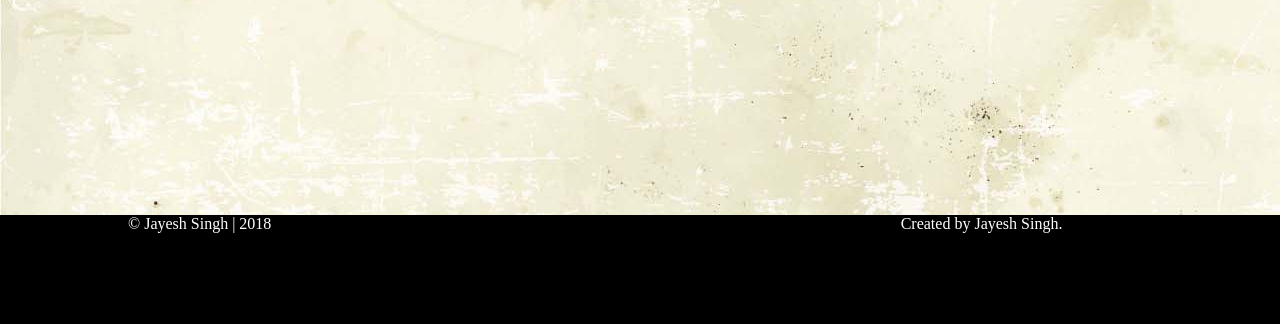
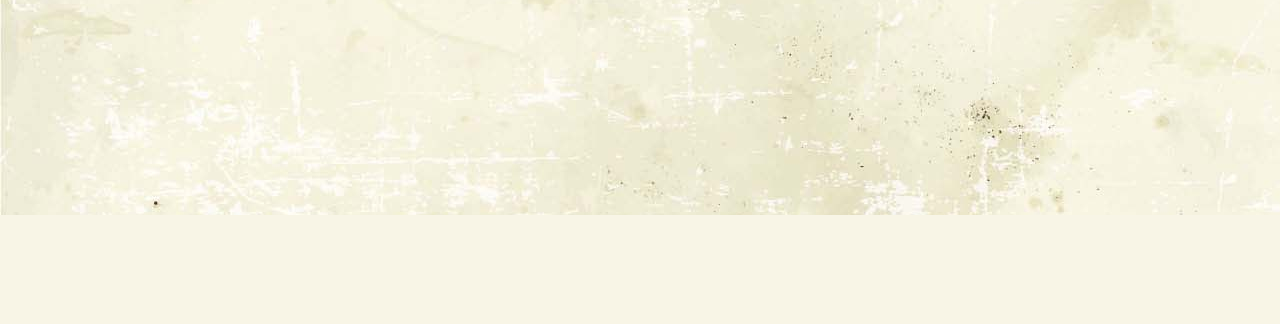
Before and after one commit to jayeshsingh9767/PicMesh, a Django app: page /collection/ in a window 1280 px wide. Shown: the part 636-960 px from the top of the page. After the commit the page ends 851 px from the top, so only its background shows below. Run offline with Django 3.2, Linux system fonts and the light colour scheme; data comes from the database, SQL or seed files in the repository; both versions use the stored data as it was after the commit; some libraries are stand-ins or nearby versions; some web fonts are replaced.

Commit message:
Removed footer due to Design Issue....

```diff
--- a/home/views.py
+++ b/home/views.py
@@ -56,13 +56,13 @@ def details(request, photo_id):
     template = loader.get_template('details.html')
     photo = get_object_or_404(Photo, pk=photo_id)
     tag_list = photo.tags.split()
-    order_exist = Order.objects.filter(user=request.user, photo=photo_id)
-    context['order_exist'] = order_exist
     context['tag_list'] = tag_list
     context['photo_id'] = photo_id
     context['photo'] = photo
     context['button_text'] = 'Add to Collection'
     if request.user.is_authenticated:
+        order_exist = Order.objects.filter(user=request.user, photo=photo_id)
+        context['order_exist'] = order_exist
         collected_pic = Coll.objects.filter(user=request.user, photo=photo_id)
         if request.method == 'POST':
             print('First Checkpoint...')
--- a/signUp/forms.py
+++ b/signUp/forms.py
@@ -12,7 +12,7 @@ class SignUpForm(UserCreationForm):
     # mobile_no = forms.RegexField(regex=r'^\+?1?\d{9,15}$')
     phone_regex = RegexValidator(regex=r'^\+?1?\d{12,12}$',
                                  message="Phone number must be entered in the format:"
-                                         " '+911234567890'. Up to 10 digits allowed.",)
+                                         " '+911234567890'. Up to 10 digits allowed.")
     mobile_no = forms.CharField(validators=[phone_regex], max_length=17, initial='+91')  # validators should be a list
 
     class Meta:
--- a/static/PicMesh/style.css
+++ b/static/PicMesh/style.css
@@ -249,27 +249,11 @@ header{
 
 #dynamic{
   min-height: 100%;
+  height: auto !important;
 }
 
-footer{
-  height: 8.5vw;
-  width:100%;
-  background-color: #000;
+#wrapper:after {
+  content: "";
+  display: block;
+  height: 8.5vw; /* the footer's total height */
 }
-
-.footerText{
-  /* display: inline; */
-  color: #fff;
-  font-size: 1.25vw;
-  width: 80vw;
-}
-
-#copyright{
-  position: relative;
-  left: 10vw;
-}
-
-#creater{
-  position: absolute;
-  right: 7vw;
-}
--- a/templates/base.html
+++ b/templates/base.html
@@ -55,9 +55,6 @@
 
         {% endblock %}
         </div>
-        <footer>
-          <p class="footerText" id="copyright">&copy; Jayesh Singh | 2018 <span id="creater">Created by Jayesh Singh.</span></p>
-        </footer>
 
 </body>
 </html>
```
Also changed, not shown: db.sqlite3.
